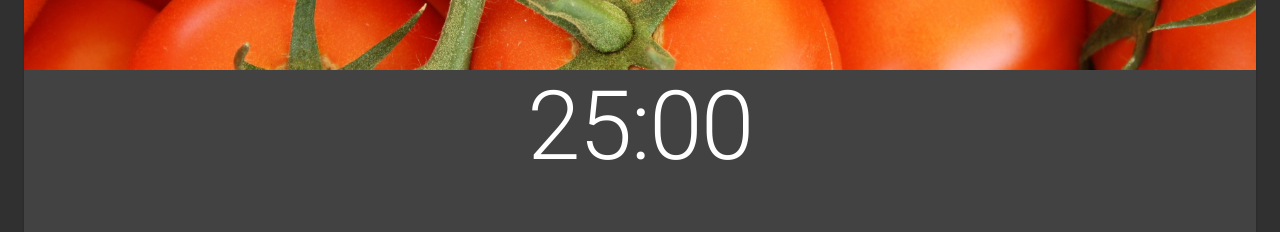
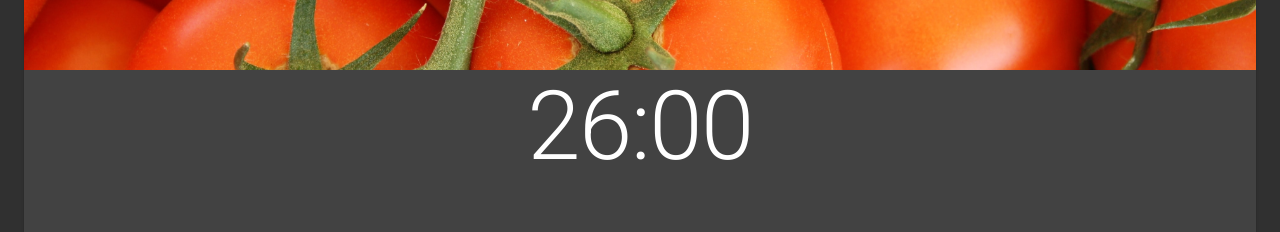
Before and after one commit to andrespontt/andrespontt.github.io.source, a React (Create React App) app: page / in a window 1280 px wide. Shown: the part 134-366 px from the top of the page. Built offline with nearby package versions, Linux system fonts and the light colour scheme.

Commit message:
trigger change

```diff
--- a/src/components/Pomodoro.js
+++ b/src/components/Pomodoro.js
@@ -26,7 +26,7 @@ export default function Podomoro() {
 
                 />
                     <Typography gutterBottom align="center" variant="h1" component="h1">
-                        25:00
+                        26:00
                     </Typography>
 
             </CardActionArea>
```
